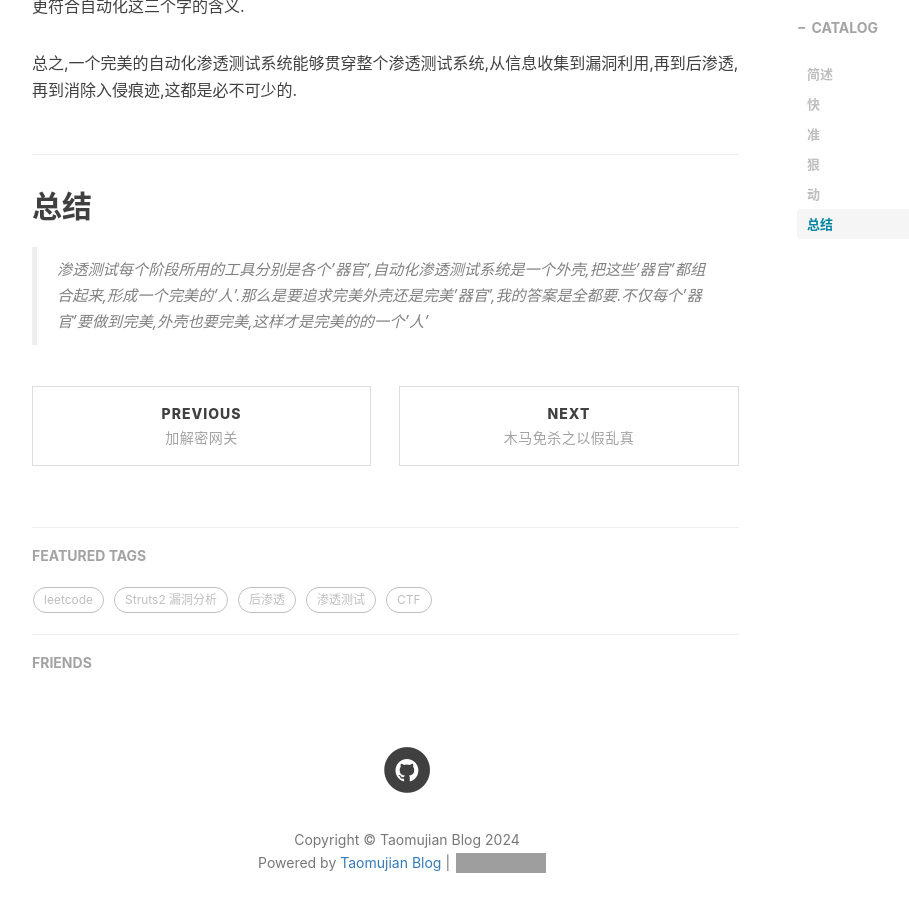
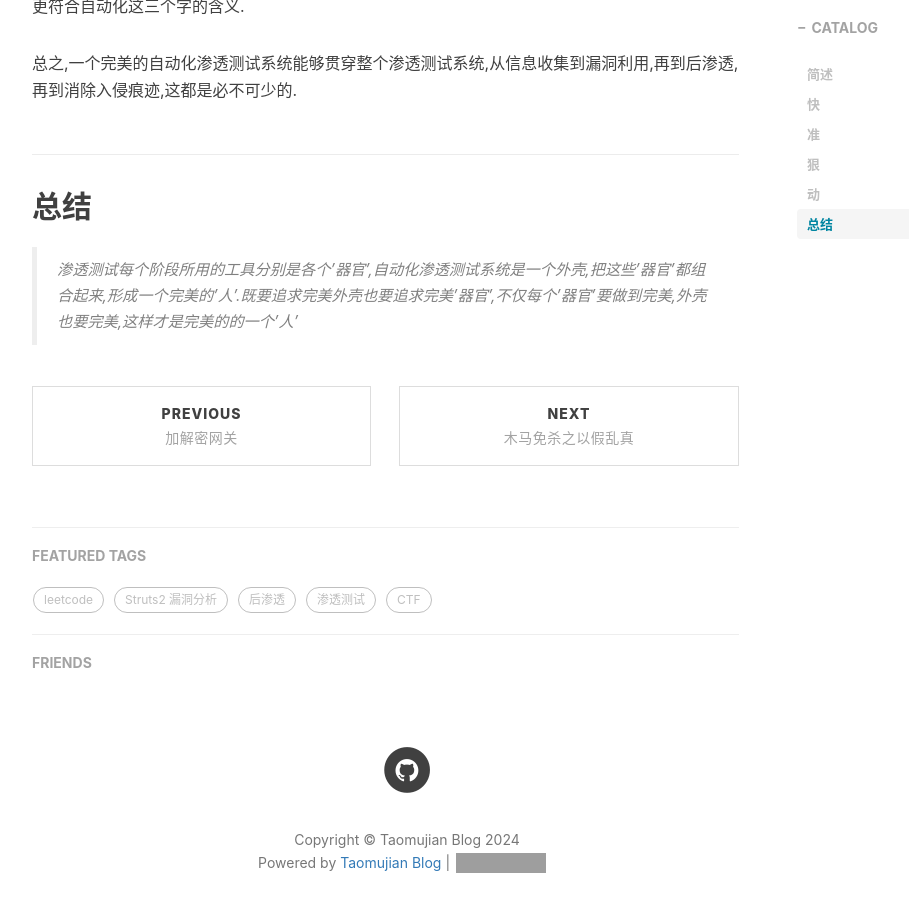
Before and after one commit to taomujian/taomujian.github.io, a Jekyll site: the page built from _posts/2024-05-03-自动化渗透测试.md, in a window 1280 px wide and 900 px high, scrolled down 2774 px. Shown: the whole window, without its empty margins (233-1142 px from the left). Built offline with Jekyll 4.4.1, drawn with Linux system fonts in a browser that asks for light colours; nearby versions of some CDN libraries; comment, search, counter and statistics services are not loaded; grey boxes are pictures that could not be loaded.

Commit message:
2024.6.30

```diff
--- a/_posts/2024-05-03-自动化渗透测试.md
+++ b/_posts/2024-05-03-自动化渗透测试.md
@@ -59,4 +59,4 @@ tags:
 
 ## 总结
 
-> 渗透测试每个阶段所用的工具分别是各个'器官',自动化渗透测试系统是一个外壳,把这些'器官'都组合起来,形成一个完美的'人'.那么是要追求完美外壳还是完美'器官',我的答案是全都要.不仅每个'器官'要做到完美,外壳也要完美,这样才是完美的的一个'人'
+> 渗透测试每个阶段所用的工具分别是各个'器官',自动化渗透测试系统是一个外壳,把这些'器官'都组合起来,形成一个完美的'人'.既要追求完美外壳也要追求完美'器官',不仅每个'器官'要做到完美,外壳也要完美,这样才是完美的的一个'人'
```
Also changed, not shown: _posts/2024-05-02-加解密网关.md (+0 -2 lines).
